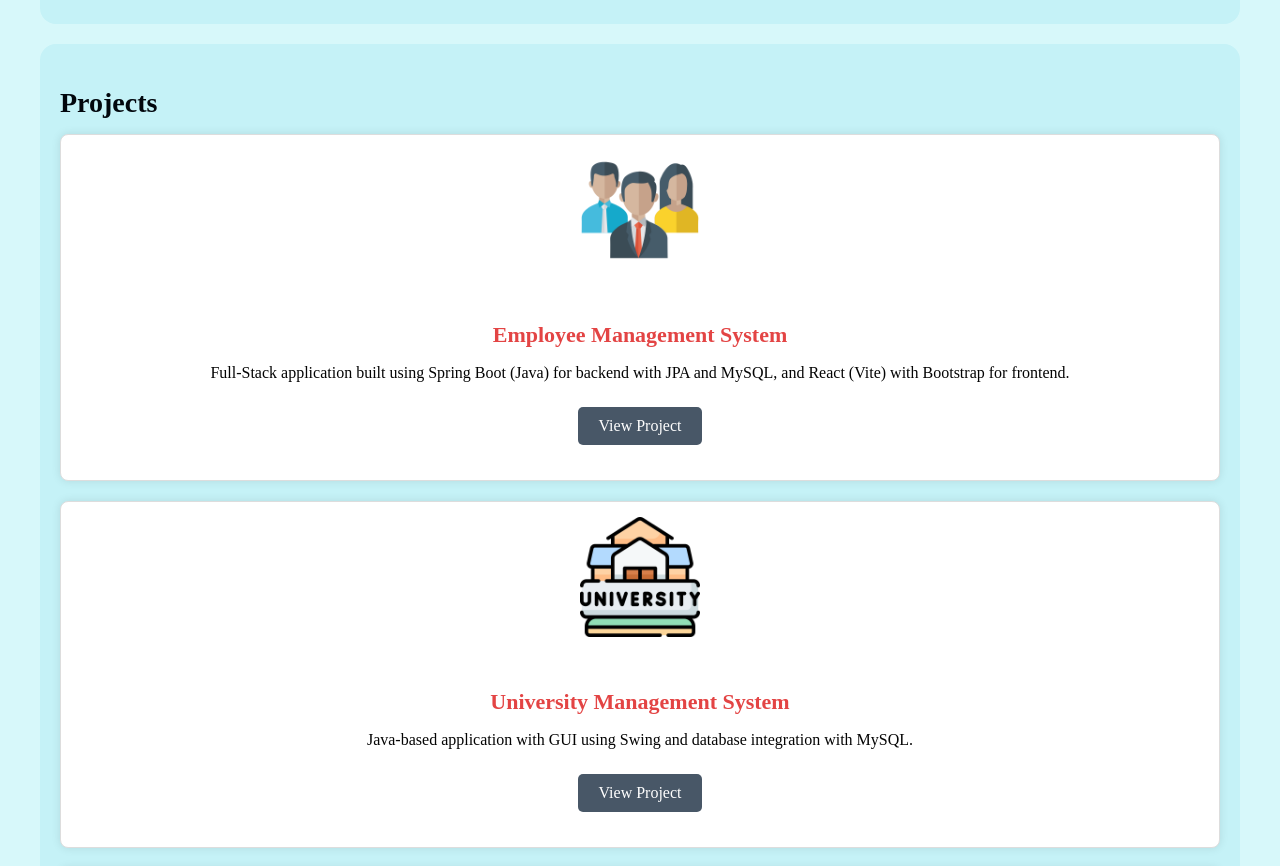
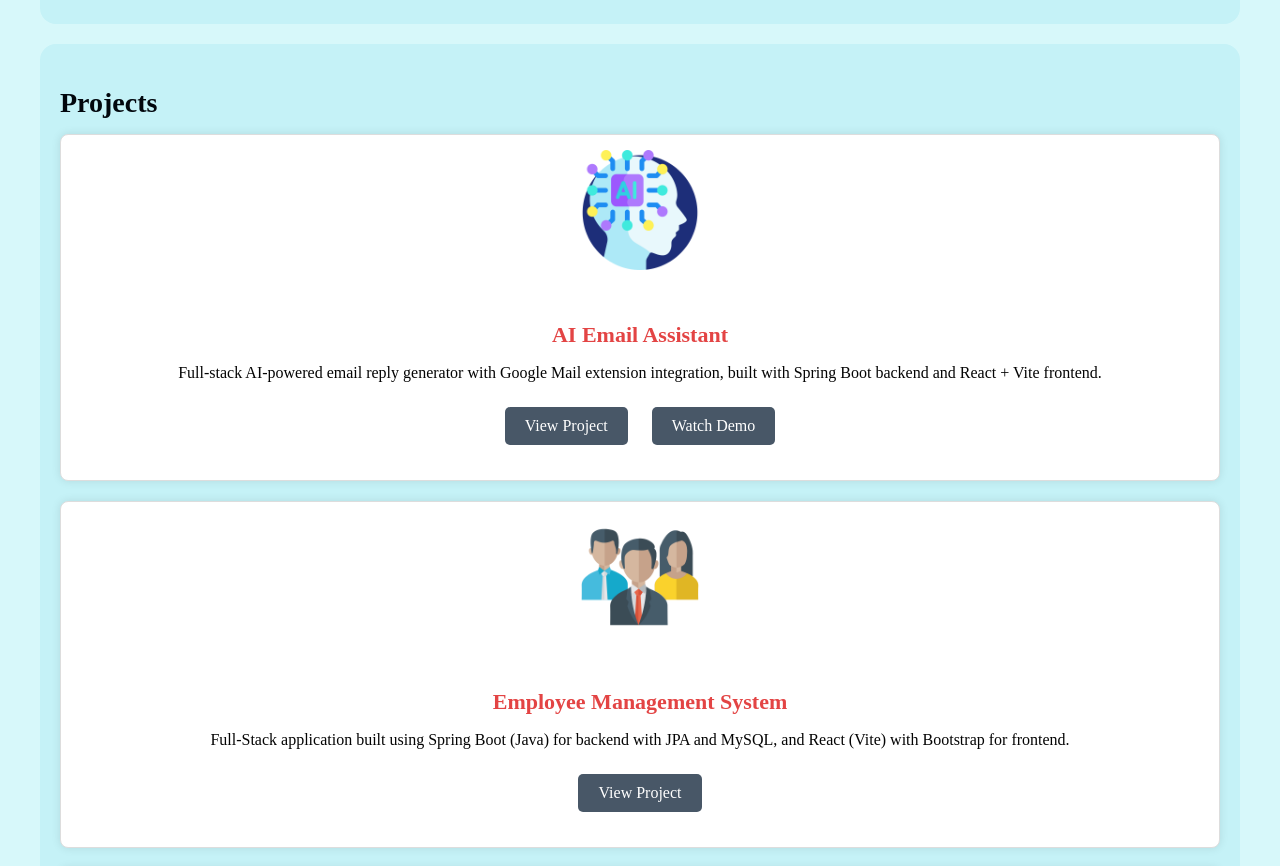
Before and after one commit to Kvr-10/kvr-10.github.io, a plain HTML site: page docs/index.html in a window 1280 px wide. Shown: the part 920-1786 px from the top of the page. Drawn offline with nearby package versions, Linux system fonts and the light colour scheme.

Commit message:
Project added

```diff
--- a/docs/index.html
+++ b/docs/index.html
@@ -68,39 +68,17 @@
         </section>
         </section>
 
-
-        <!-- <div id="monkey">
-            <img src="monkey.gif" alt="Hopping Monkey">
-        </div> -->
-
-        <!-- <script src="script.js"></script> Link external JS file
-        <script>
-            document.addEventListener("DOMContentLoaded", function () {
-                let monkey = document.getElementById("monkey");
-                let position = 10;
-                let direction = 1; // 1 for right, -1 for left
-                let maxWidth = window.innerWidth - 100; // Adjust for the width of the monkey
-
-                function moveMonkey() {
-                    position += direction * 5; // Change 5 to adjust speed
-
-                    // Reverse direction when hitting screen edges
-                    if (position >= maxWidth || position <= 0) {
-                        direction *= -1;
-                        monkey.style.transform = direction === 1 ? "scaleX(1)" : "scaleX(-1)";
-                    }
-
-                    monkey.style.left = position + "px";
-                }
-
-                setInterval(moveMonkey, 50); // Adjust speed by changing interval time
-            });
-        </script> -->
-
-
-
         <section id="projects" class="projects">
             <h2>Projects</h2>
+            <div class="project-card">
+                <img src="ai-email-assistant.png" alt="AI Email Assistant">
+                <div class="details">
+                    <h3>AI Email Assistant</h3>
+                    <p>Full-stack AI-powered email reply generator with Google Mail extension integration, built with Spring Boot backend and React + Vite frontend.</p>
+                    <a href="https://kvr-10.github.io/AiEmail-Assistant/" target="_blank" class="button">View Project</a>
+                    <a href="https://www.youtube.com/watch?v=GhceCjThWqo" target="_blank" class="button">Watch Demo</a>
+                </div>
+            </div>
             <div class="project-card">
                 <img src="employee-management.png" alt="Employee Management System">
                 <div class="details">
```
Also changed, not shown: docs/ai-email-assistant.png (added), 1 other file.
